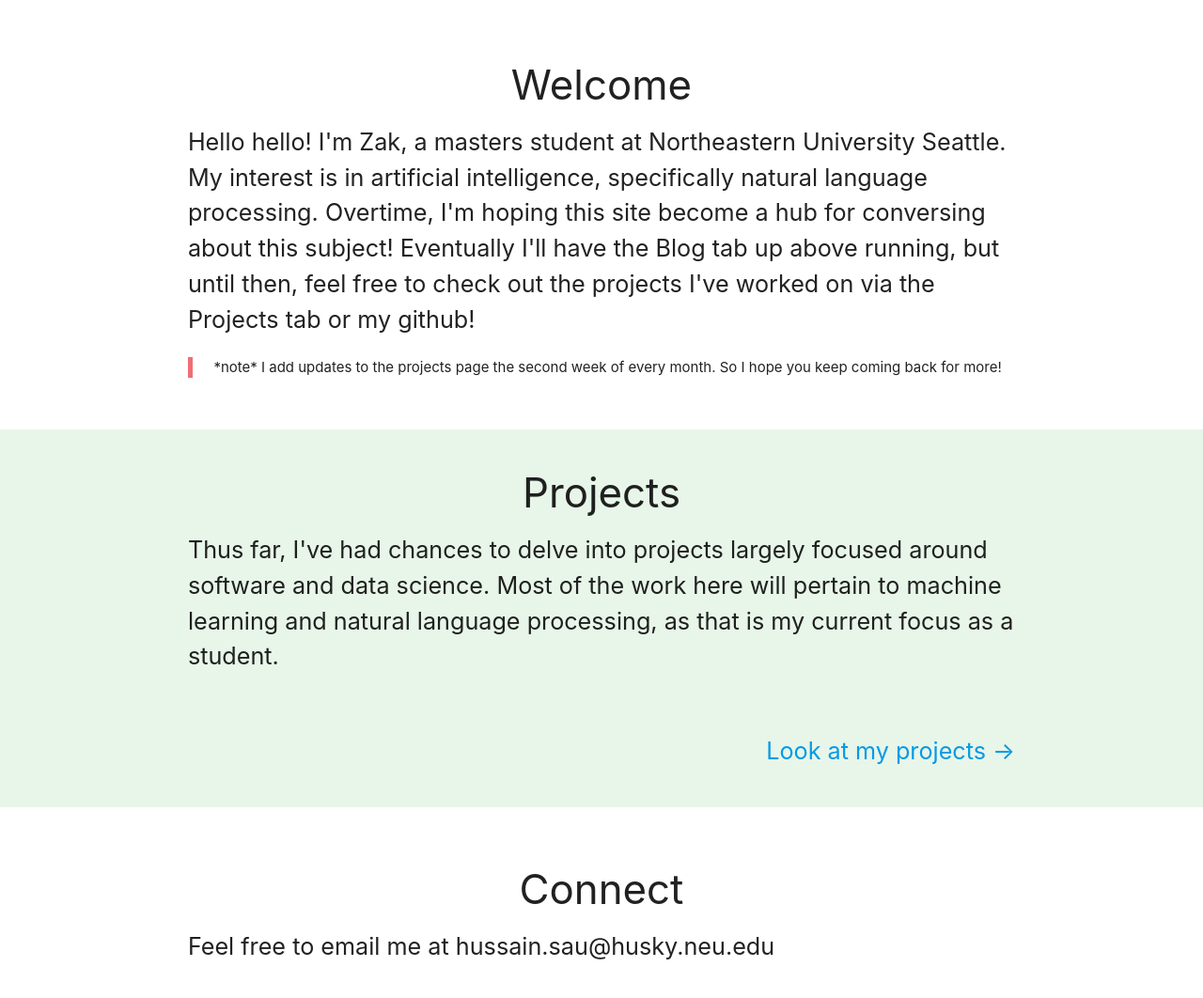
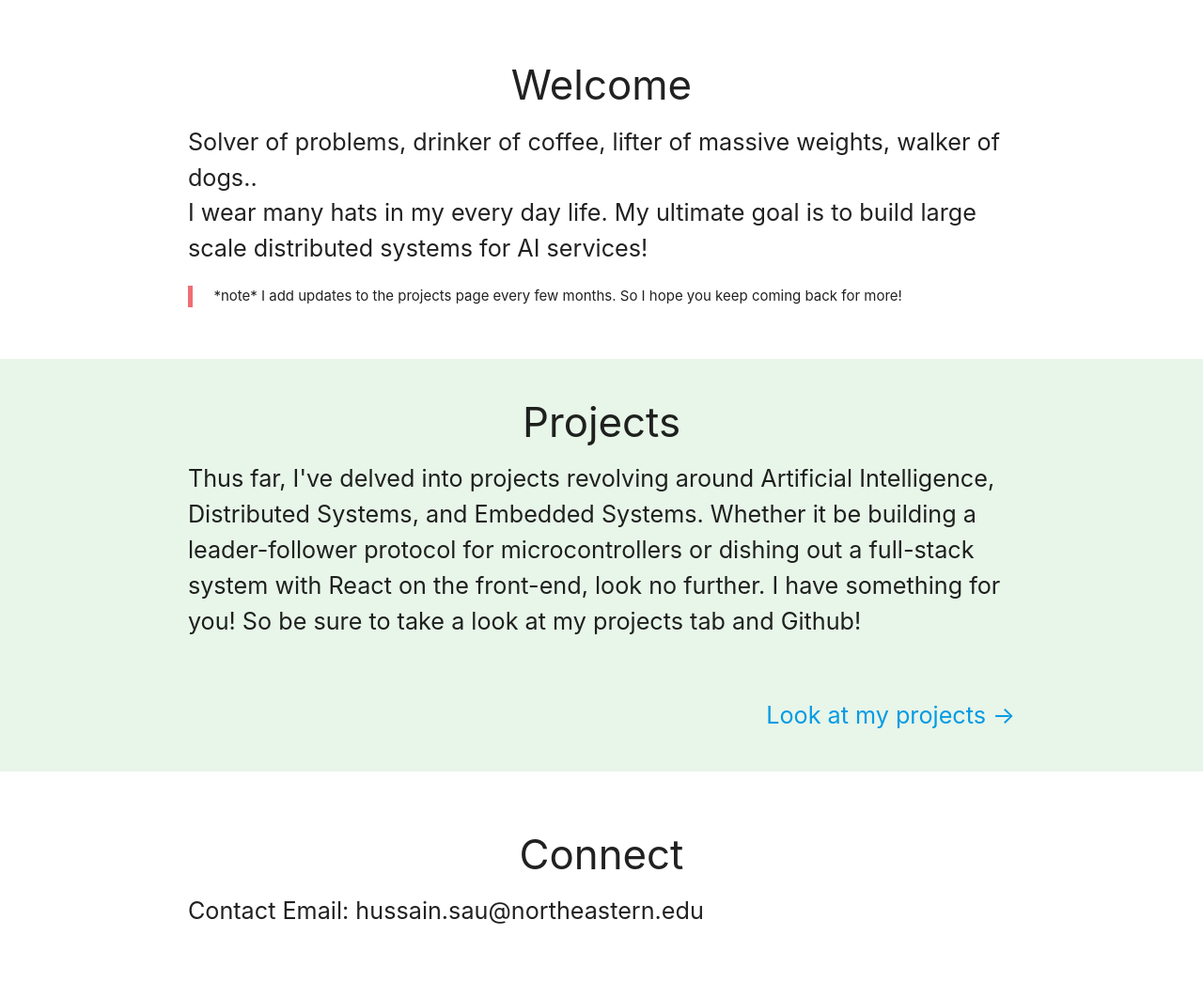
Before and after one commit to ZakHussain/newportfolio, a Django app: page / in a window 1280 px wide. Shown: the part 356-1418 px from the top of the page at 94% size. After the commit the page ends 1339 px from the top, so only its background shows below. Run offline with Django 3.2, Linux system fonts and the light colour scheme; parts of the project's set-up code (start-up, migrations or seed data) failed here and were passed over; some libraries are stand-ins or nearby versions.

Commit message:
updated the index.html with correct info

```diff
--- a/personalPortfolio/apps/main_app/templates/main_app/index.html
+++ b/personalPortfolio/apps/main_app/templates/main_app/index.html
@@ -43,10 +43,11 @@
 				<div class="container section">
 					<h3 class="center-align">Welcome</h3>
 					<div class="left-align flow-text">
-					    Hello hello! I'm Zak, a masters student at Northeastern University Seattle. My interest is in artificial intelligence, specifically natural language processing. Overtime, I'm hoping this site become a hub for conversing about this subject! Eventually I'll have the
-					    Blog tab up above running, but until then, feel free to check out the projects I've worked on via the Projects tab or my github!
+					    Solver of problems, drinker of coffee, lifter of massive weights, walker of dogs..
+					    <br>
+					    I wear many hats in my every day life. My ultimate goal is to build large scale distributed systems for AI services!
 					</div>
-					<blockquote>*note* I add updates to the projects page the second week of every month. So I hope you keep coming back for more!</blockquote>
+					<blockquote>*note* I add updates to the projects page every few months. So I hope you keep coming back for more!</blockquote>
 				</div>
 			</div>
 		</div>
@@ -55,8 +56,11 @@
 				<div class="container section">
 					<h3 class="center-align">Projects</h3>
 					<div class="left-align flow-text">
-						Thus far, I've had chances to delve into projects largely focused around software and data science. Most of the work here will pertain to
-						machine learning and natural language processing, as that is my current focus as a student.
+
+						Thus far, I've delved into projects revolving
+						around Artificial Intelligence, Distributed Systems, and Embedded Systems. Whether it be building a
+						leader-follower protocol for microcontrollers or dishing out a full-stack system with React
+						on the front-end, look no further. I have something for you! So be sure to take a look at my projects tab and Github!
 						<br>
 						<br>
 						<a href="{% url 'projects'%}"><p class="right-align">Look at my projects -></p></a>
@@ -69,7 +73,7 @@
 				<div class="container section">
 					<h3 class="center-align">Connect</h3>
 					<div class="left-align flow-text">
-						Feel free to email me at hussain.sau@husky.neu.edu
+						Contact Email: hussain.sau@northeastern.edu
 					</div>
 				</div>
 			</div>
```
